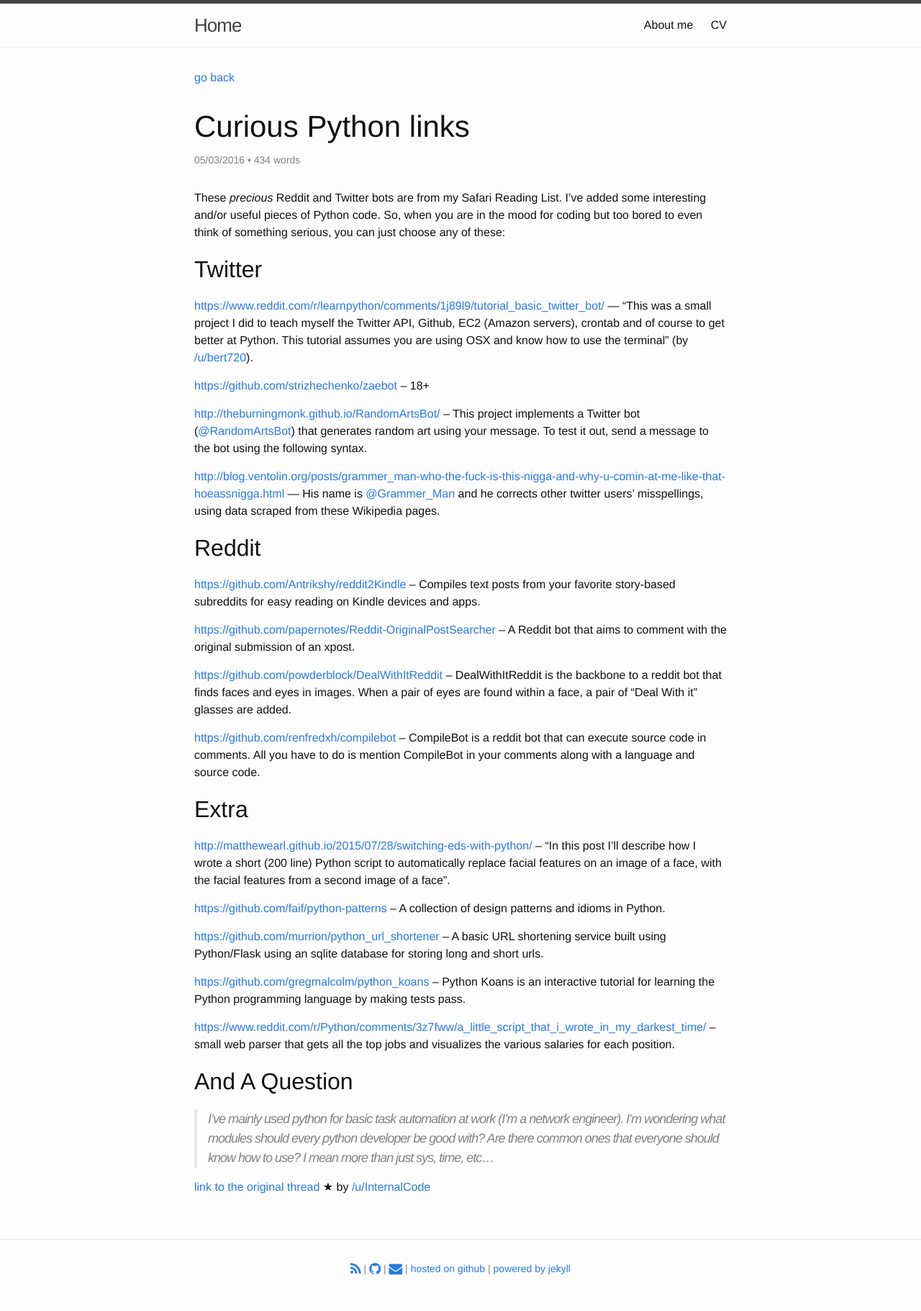
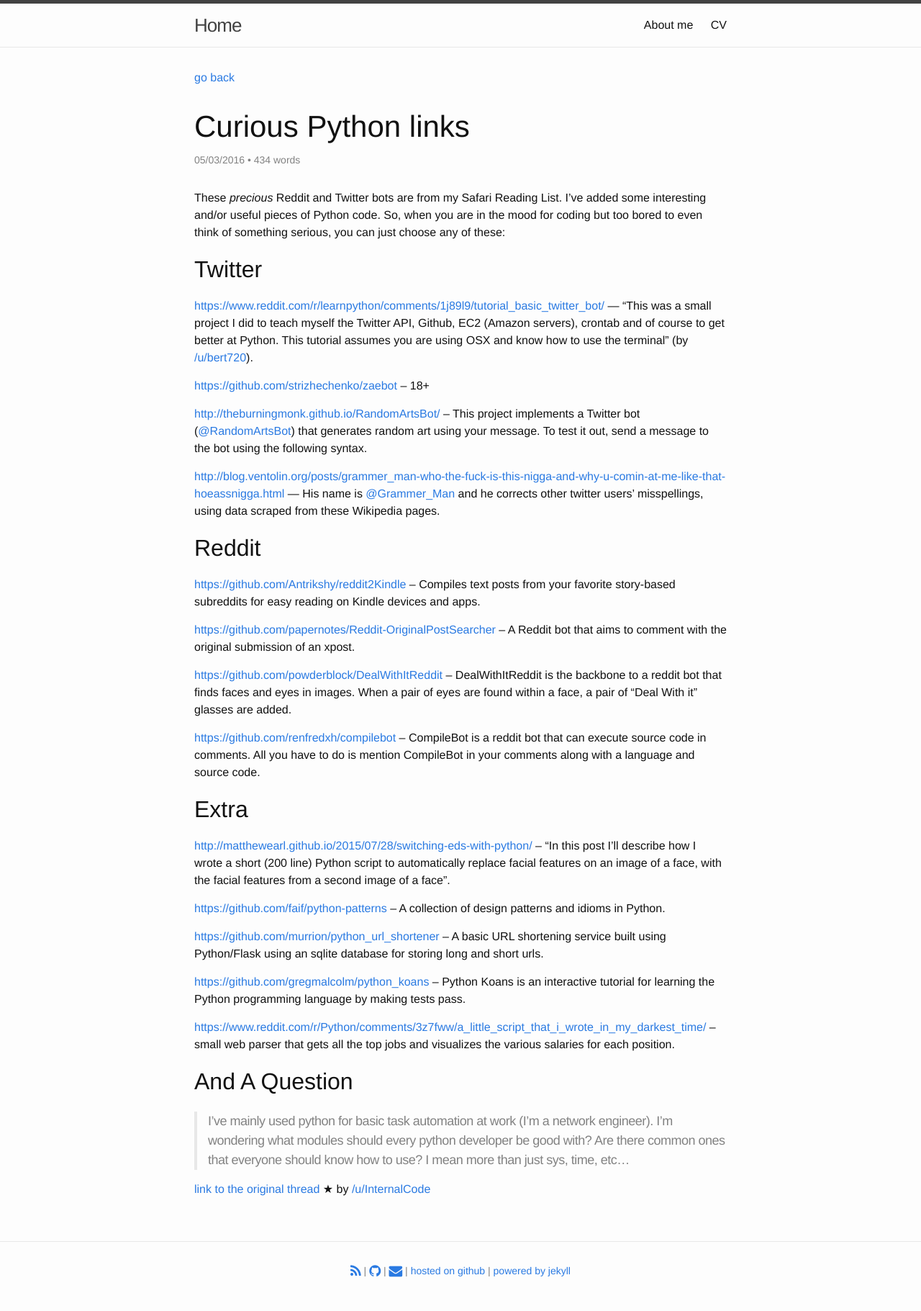
Before and after one commit to demidovakatya/demidovakatya.github.io, a Jekyll site: the page built from _posts/2016-03-05-curious-python-links.markdown, in a window 1280 px wide. Shown: the whole page at 72% size. Built offline with Jekyll 4.4.1, drawn with Linux system fonts in a browser that asks for light colours; nearby versions of some CDN libraries.

Commit message:
fancy stuff
imgs, quotes

```diff
--- a/_sass/_base.scss
+++ b/_sass/_base.scss
@@ -47,7 +47,9 @@ img {
     vertical-align: middle;
 }
 
-
+.centered-img {
+    text-align: center;
+}
 
 /**
  * Figures
@@ -114,14 +116,18 @@ blockquote {
     border-left: 4px solid $grey-color-light;
     padding-left: $spacing-unit / 2;
     font-size: 18px;
-    letter-spacing: -1px;
-    font-style: italic;
+    letter-spacing: -0.5px;
+    margin-top: 18px;
 
     > :last-child {
         margin-bottom: 0;
     }
 }
 
+.quote-author {
+    /*text-align: right;*/
+    font-style: italic;
+}
 
 
 /**
```
